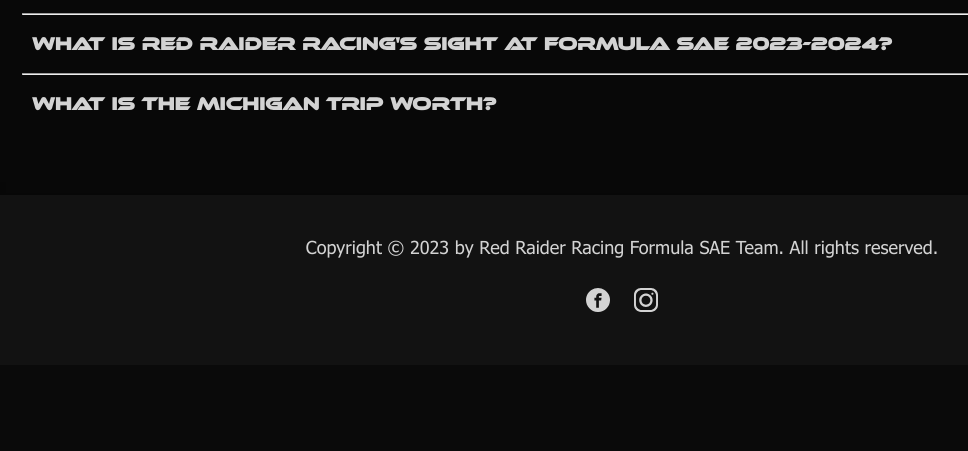
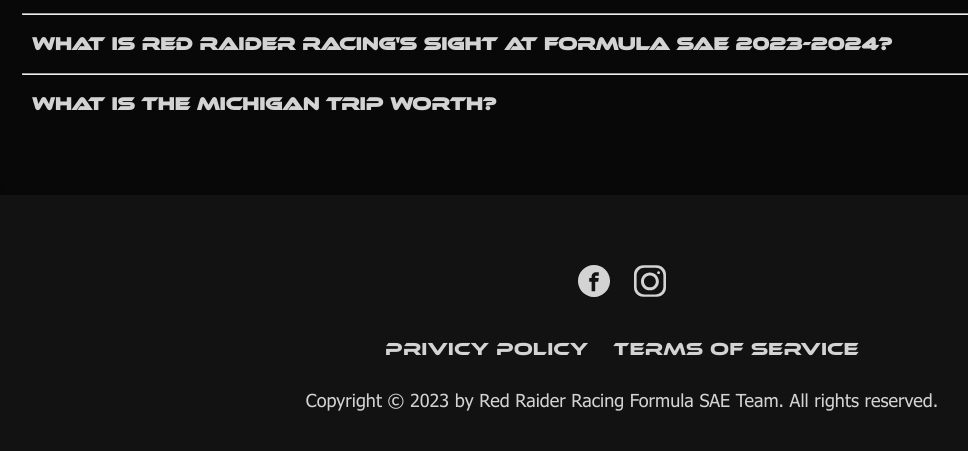
Before and after one commit to Red-Raider-Racing/Website, a Django app: page /faq/ in a window 1280 px wide. Shown: the part 977-1428 px from the top of the page, without its empty margins (18-986 px from the left). Before the commit the page ends 1289 px from the top, so only its background shows below. Run offline with Django 4.2, Linux system fonts and the light colour scheme.

Commit message:
small changes to footer

```diff
--- a/RRRApp/static/css/style.css
+++ b/RRRApp/static/css/style.css
@@ -871,8 +871,7 @@
 }
 
 .socials svg{
-    width: 24px;
-    height: 24px;
+    width: 32px;
 }
 
 .memberSocials button{
--- a/RRRApp/templates/base.html
+++ b/RRRApp/templates/base.html
@@ -54,9 +54,6 @@
         </main>
 
         <footer>
-            <div class="rights">
-                <p class="footerText">Copyright © 2023 by Red Raider Racing Formula SAE Team. All rights reserved.</p>
-            </div>
             <div class="socials">
                 <a href="https://www.facebook.com/RedRaiderRacing" target="_blank" id="facebookLink">
                     <button class="social-button" aria-label="Facebook">
@@ -69,6 +66,19 @@
                     </button>
                 </a>
             </div>
+            <div class="rights">
+                <a href="" target="_blank" id="privicyPolicy">
+                    <button class="social-button" aria-label="Privicy Policy">
+                        <p>Privicy Policy</p>
+                    </button>
+                </a>
+                <a href="" target="_blank" id="terms">
+                    <button class="social-button" aria-label="Terms of Service">
+                        <p>Terms of Service</p>
+                    </button>
+                </a>
+                <p class="footerText">Copyright © 2023 by Red Raider Racing Formula SAE Team. All rights reserved.</p>
+            </div>
         </footer>
     </body>
 </html>
```
